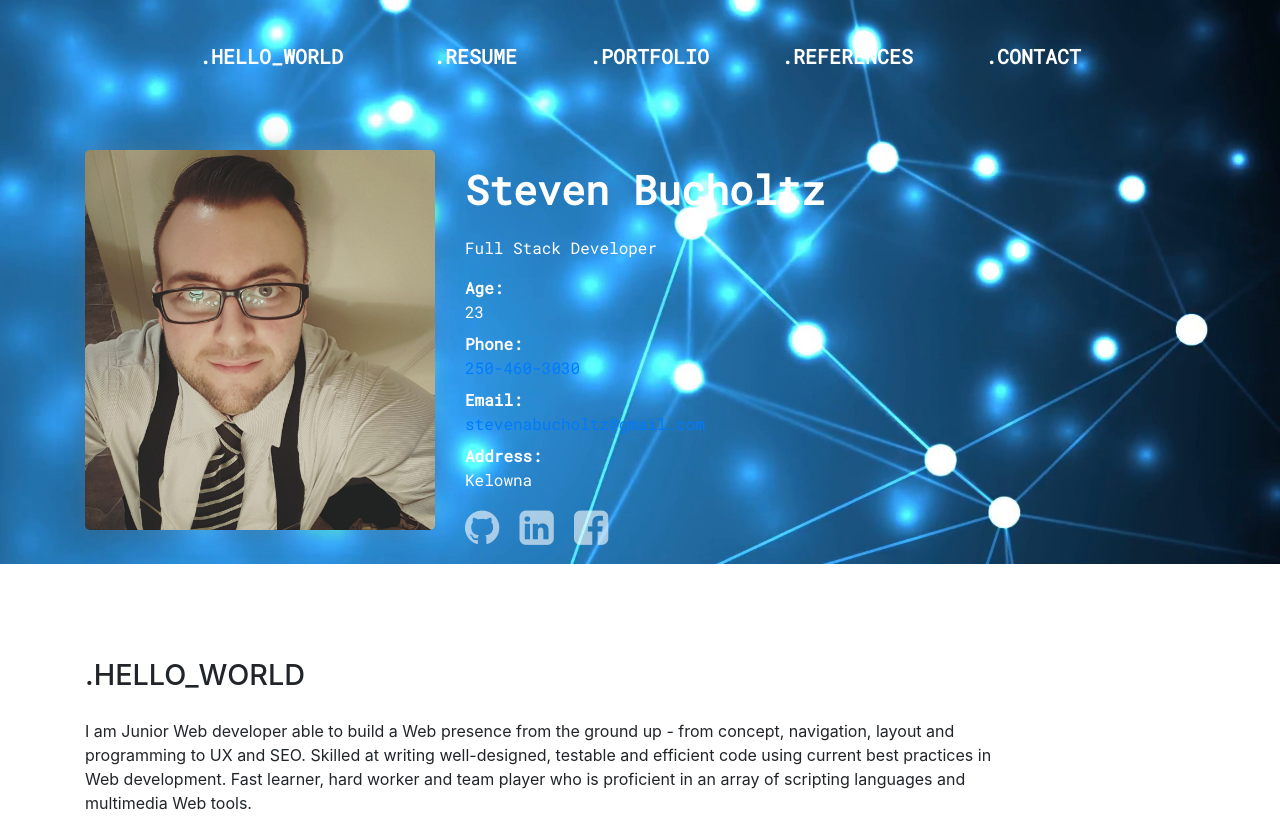
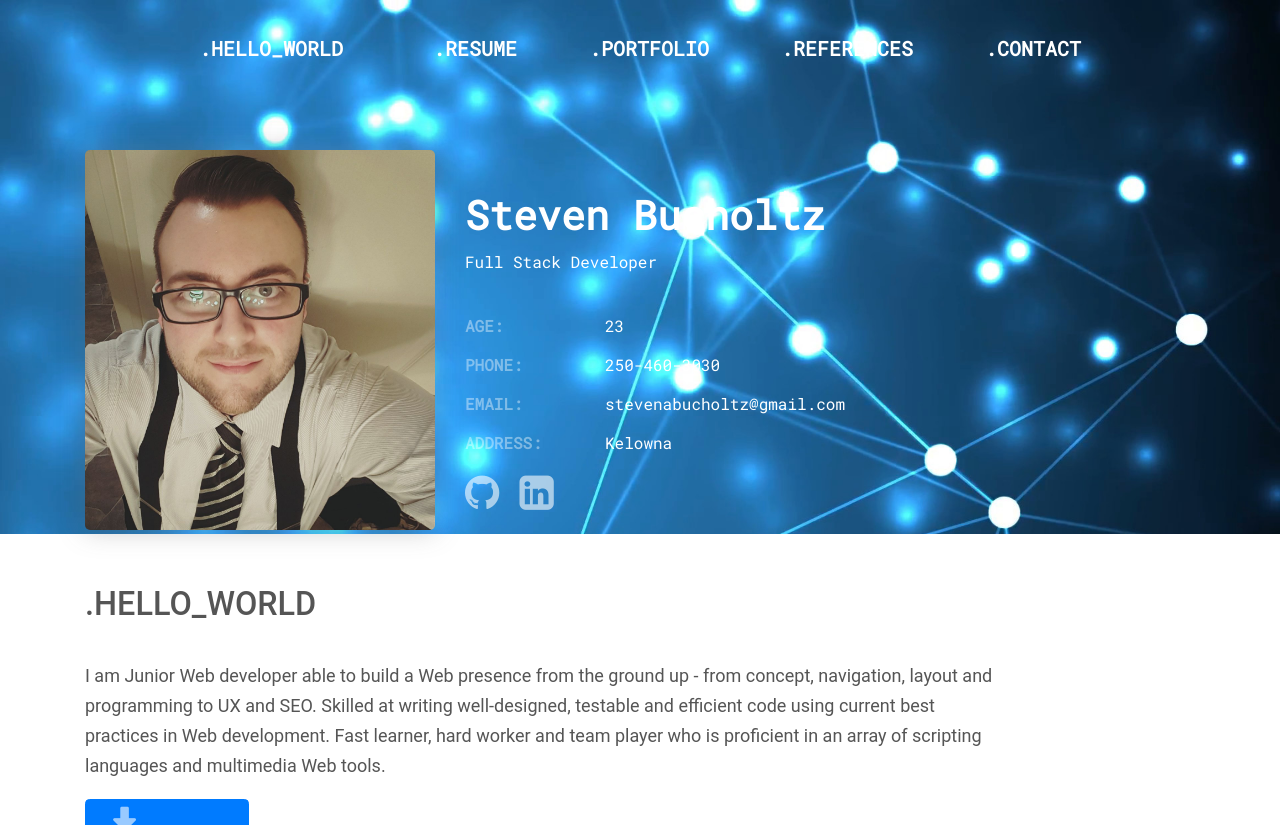
Before and after one commit to Routable/PersonalWebsite, a Flask app: page / in a window 1280 px wide. Shown: the top 825 px of the page. Run offline with Flask 2, Linux system fonts and the light colour scheme; some libraries are stand-ins or nearby versions.

Commit message:
Resolved styling on header, fixed CSS for menu animations

```diff
--- a/static/styles/main.css
+++ b/static/styles/main.css
@@ -1,6 +1,11 @@
 body, html {
     height: 100%;
     scroll-behavior: smooth;
+    font-family: Roboto,sans-serif;
+    font-size: 18px;
+    font-weight: 400;
+    line-height: 30px;
+    color: #555;
 }
 
 #name_title {
@@ -22,6 +27,14 @@ float:right;
     width: 100%;
     height: 100px;
     transition: all .5s;
+}
+
+p {
+    display: block;
+    margin-block-start: 1em;
+    margin-block-end: 1em;
+    margin-inline-start: 0px;
+    margin-inline-end: 0px;
 }
 
 
@@ -93,6 +106,20 @@ animation: blinker 1s step-end infinite;
 }
 
 
+/* Contact Information */
+a {
+    color: white;
+    transition: all .3s;
+    position: relative;
+    text-decoration: none;
+    cursor: pointer;
+}
+
+a:hover {
+    color:#A7A7A7;
+    text-decoration: none;
+}
+
 .personal-profile .personal-profile__avatar img {
     border-radius: 5px;
     box-shadow: 0 0 27px rgba(96,96,96,.34);
@@ -103,6 +130,26 @@ animation: blinker 1s step-end infinite;
     margin-top: 40px;
     position: relative;
     top: 40px;
+}
+
+.contact-list.contact-list__opacity-titles dt {
+    opacity: .4;
+}
+
+.contact-list dt {
+    float: left;
+    font-weight: 700;
+    text-transform: uppercase;
+}
+
+dd {
+    display: block;
+    margin-inline-start: 40px;
+}
+
+.contact-list dd {
+    padding-left: 100px;
+    margin-bottom: 15px;
 }
 
 .personal-profile__name {
@@ -116,6 +163,10 @@ animation: blinker 1s step-end infinite;
 .personal-profile__work {
     color: #fff;
     font-family: Roboto Mono,monospace;
+    margin-bottom: 40px;
+    font-size: 16px;
+    line-height: 24px;
+    margin-top:-20px;
 }
 
 .contact-list {
--- a/templates/index.html
+++ b/templates/index.html
@@ -54,21 +54,12 @@
                             <p class="personal-profile__social">
                                 <a href="" target="_blank"><i class="fa fa-github"></i></a>
                                 <a href="" target="_blank"><i class="fa fa-linkedin-square"></i></a>
-                                <a href="" target="_blank"><i class="fa fa-facebook-square"></i></a>
                             </p>
                         </div>
                     </div>
                 </div>
             </header>
             <!--Header-->
-
-            <div clas="social-media">
-                <a href="#" class="fa fa-linkedin"></a>
-                <a href="#" class="fa fa-skype"></a>
-                <a href="#" class="fa fa-github"></a>
-            </div>
-
-
 
             <!--HELLO_WORLD-->
             <section id="hello" class="container section">
@@ -82,7 +73,8 @@
                             current best practices in Web development. Fast learner, hard worker and team player who is proficient in
                             an array of scripting languages and multimedia Web tools.
                         </p>
-                        <a href="" class="section_btn site-btn"><img src="assets/img/img_btn_icon.png" alt="">Download CV</a>
+
+                        <a class="btn btn-primary" href="#" ><i class="fa fa-download"></i> Download</a>
                     </div>
                 </div>
             </section>
@@ -158,10 +150,8 @@
             <!--FOOTER-->
 
 
-
-
             <script>
-
+            /* Script to handle sticky navigation */
                 window.onscroll = function () { sticky_navigation() };
                 var navbar = document.getElementById("navbar");
                 var sticky = navbar.offsetTop;
@@ -173,9 +163,32 @@
                         navbar.classList.remove("sticky");
                     }
                 }
+            </script>
 
+            <script>
+            /* Script to add and remove the animation for the blinking cursor on the menu */
+            $(document).ready(function(){
+                $("a").click(function(){
+                    $("span").removeClass("blinking-cursor").text("");
+                    $(this).find('span').text("_").addClass("blinking-cursor");
+                });
+            });
+            </script>
 
+            <script>
+            /* Script to control animations on scroll */
+                $(window).scroll(function() {
+                    var hT = $('#scroll-to').offset().top,
+                    hH = $('#scroll-to').outerHeight(),
+                    wH = $(window).height(),
+                    wS = $(this).scrollTop();
 
+                    console.log((hT-wH) , wS);
+
+                    if (wS > (hT+hH-wH)){
+                        $('#hello_header').fadeIn(3500);
+                    }
+                });
             </script>
         </body>
     </html>
```
Also changed, not shown: tests/20181129-183219.png (added).
